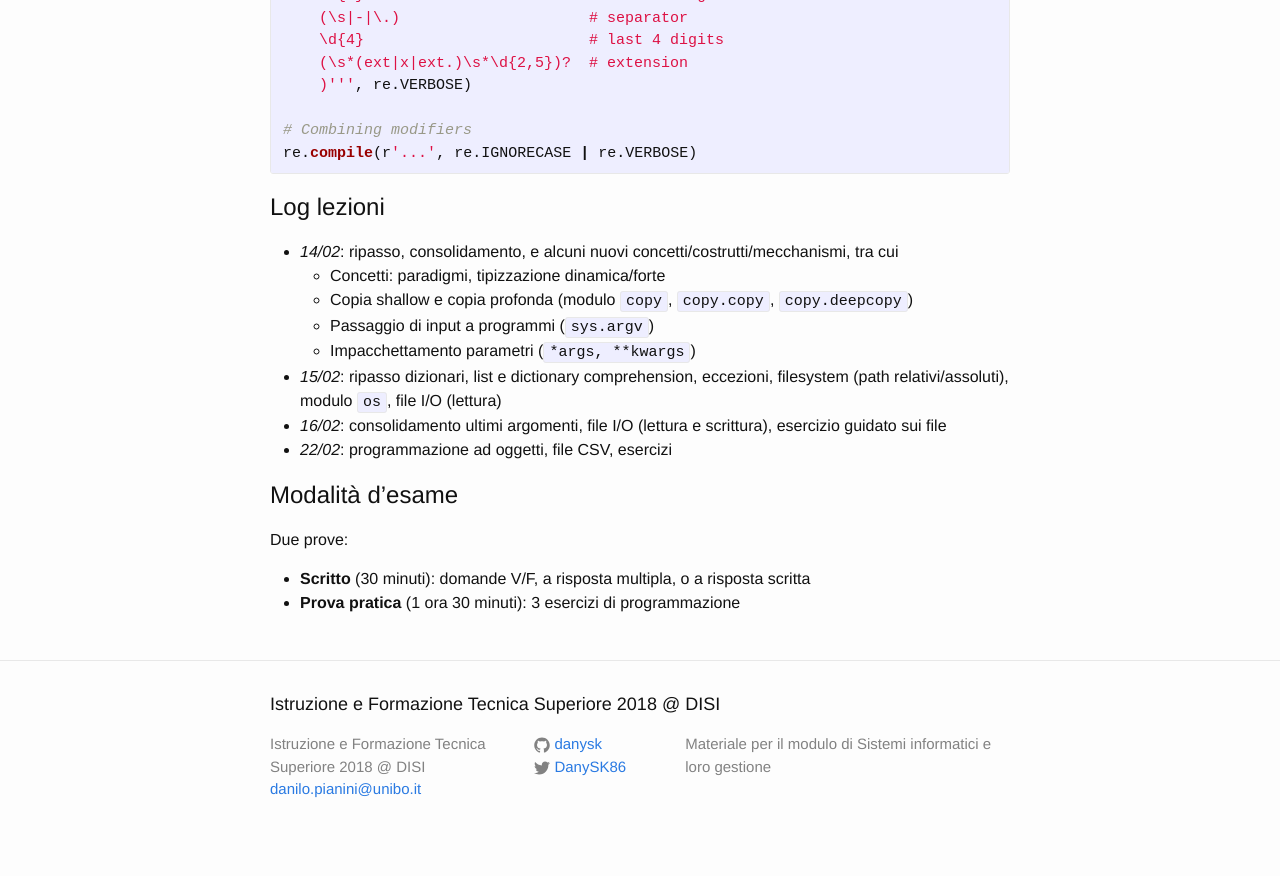
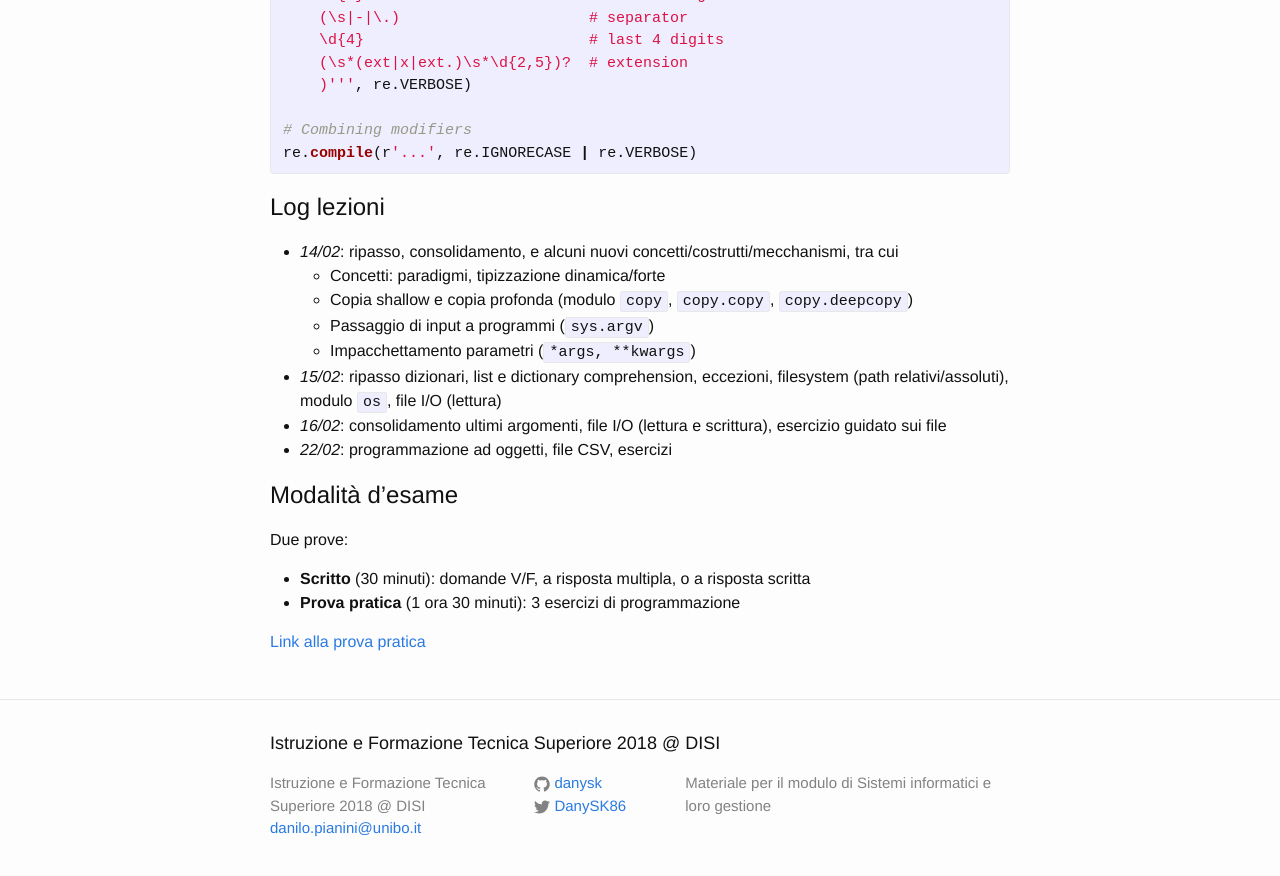
Before and after one commit to APICe-at-DISI/ifts2018, a Jekyll site: the page built from index.md, in a window 1280 px wide and 900 px high, scrolled down 25468 px. Shown: the top 876 px of the window. Built offline with Jekyll 4.4.1, drawn with Linux system fonts in a browser that asks for light colours; our own code applies the rules of GitHub Pages for plain Markdown files.

Commit message:
Prova pratica

```diff
--- a/index.md
+++ b/index.md
@@ -1167,3 +1167,5 @@ Due prove:
 
 * **Scritto** (30 minuti): domande V/F, a risposta multipla, o a risposta scritta
 * **Prova pratica** (1 ora 30 minuti): 3 esercizi di programmazione
+
+[Link alla prova pratica](resources/IFTS2018-ProvaPratica.pdf)
```
Also changed, not shown: 1 other file.
